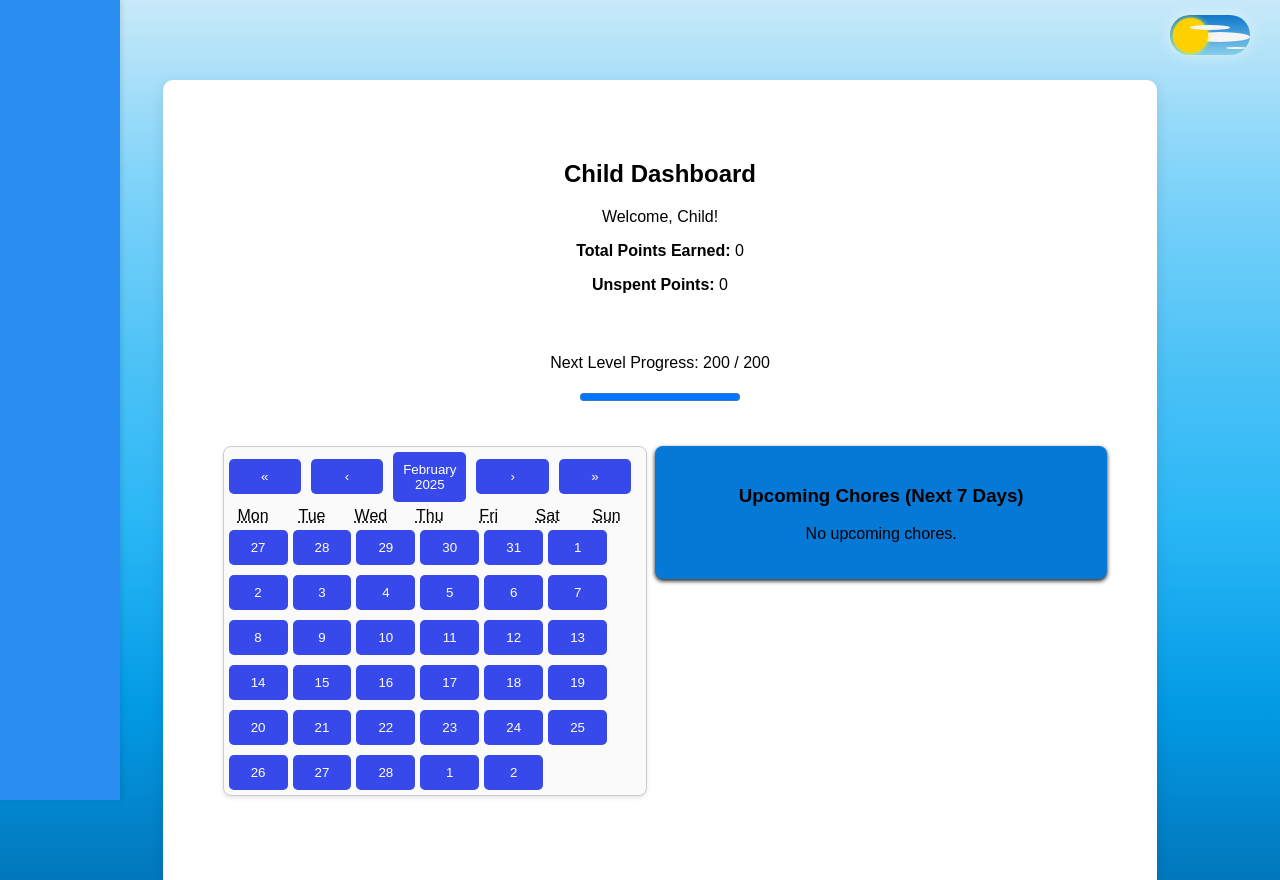
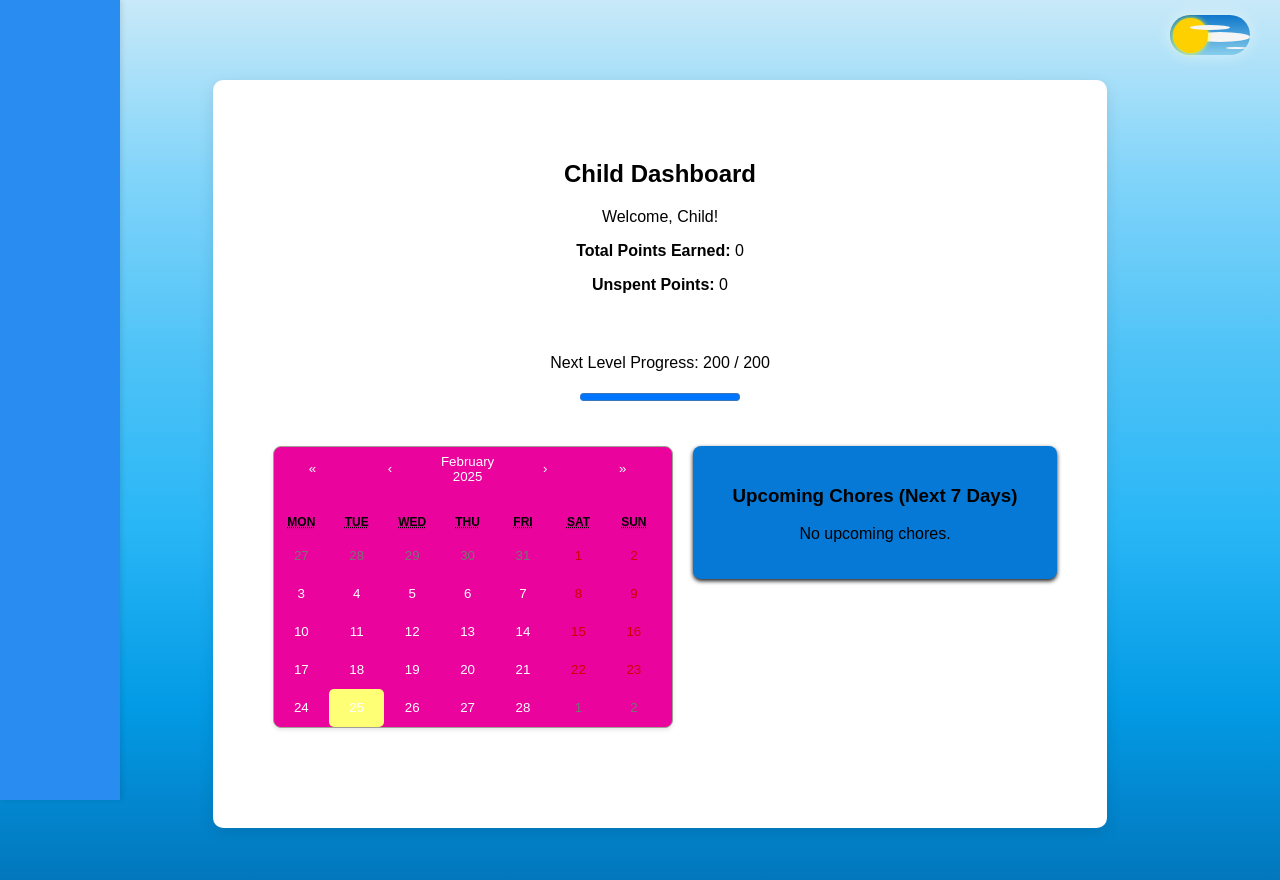
Before and after one commit to YLuin-Nie/SameTeamApp, a React (Create React App) app: page /child-dashboard in a window 1280 px wide. Built offline with nearby package versions, Linux system fonts and the light colour scheme.

Commit message:
this calendar is killing me

```diff
--- a/src/App.css
+++ b/src/App.css
@@ -100,7 +100,6 @@
 .calendar-section {
   flex: 1;
   max-width: 500px; /* Increase the size of the calendar container */
-
   align-items: center; /* Center the calendar horizontally */
   padding-top: 20px; /* Add space at the top */
   border-radius: 8px;
@@ -109,7 +108,7 @@
 }
 .react-calendar__month-view__days {
   display: grid;
-  grid-template-columns: repeat(7, 1fr); /* Forces 7 equal columns */
+  grid-template-columns: repeat(8, 1fr); /* Forces 7 equal columns */
 }
 
 .react-calendar__navigation {
--- /dev/null
+++ b/src/components/Calendar.css
@@ -0,0 +1,155 @@
+.react-calendar {
+  width: 400px;
+  max-width: 100%;
+  background: rgb(234, 3, 157);
+  border: 1px solid #a0a096;
+  font-family: 'Arial', 'Helvetica', sans-serif;
+  line-height: 1.125em;
+}
+
+.react-calendar--doubleView {
+  width: 700px;
+}
+
+.react-calendar--doubleView .react-calendar__viewContainer {
+  display: flex;
+  margin: -0.5em;
+}
+
+.react-calendar--doubleView .react-calendar__viewContainer > * {
+  width: 50%;
+  margin: 0.5em;
+}
+
+.react-calendar,
+.react-calendar *,
+.react-calendar *:before,
+.react-calendar *:after {
+  -moz-box-sizing: border-box;
+  -webkit-box-sizing: border-box;
+  box-sizing: border-box;
+}
+
+.react-calendar button {
+  margin: 0;
+  border: 0;
+  outline: none;
+}
+
+.react-calendar button:enabled:hover {
+  cursor: pointer;
+}
+
+.react-calendar__navigation {
+  display: flex;
+  height: 44px;
+  margin-bottom: 1em;
+}
+
+.react-calendar__navigation button {
+  min-width: 44px;
+  background: none;
+}
+
+.react-calendar__navigation button:disabled {
+  background-color: #f0f0f0;
+}
+
+.react-calendar__navigation button:enabled:hover,
+.react-calendar__navigation button:enabled:focus {
+  background-color: #e6e6e6;
+}
+
+.react-calendar__month-view__weekdays {
+  text-align: center;
+  text-transform: uppercase;
+  font: inherit;
+  font-size: 0.75em;
+  font-weight: bold;
+}
+
+.react-calendar__month-view__weekdays__weekday {
+  padding: 0.5em;
+}
+
+.react-calendar__month-view__weekNumbers .react-calendar__tile {
+  display: flex;
+  align-items: center;
+  justify-content: center;
+  font: inherit;
+  font-size: 0.75em;
+  font-weight: bold;
+}
+
+.react-calendar__month-view__days__day--weekend {
+  color: #d10000;
+}
+
+.react-calendar__month-view__days__day--neighboringMonth,
+.react-calendar__decade-view__years__year--neighboringDecade,
+.react-calendar__century-view__decades__decade--neighboringCentury {
+  color: #757575;
+}
+
+.react-calendar__year-view .react-calendar__tile,
+.react-calendar__decade-view .react-calendar__tile,
+.react-calendar__century-view .react-calendar__tile {
+  padding: 2em 0.5em;
+}
+
+.react-calendar__tile {
+  max-width: 100%;
+  padding: 10px 6.6667px;
+  background: none;
+  text-align: center;
+  font: inherit;
+  font-size: 0.833em;
+}
+
+.react-calendar__tile:disabled {
+  background-color: #f0f0f0;
+  color: #ababab;
+}
+
+.react-calendar__month-view__days__day--neighboringMonth:disabled,
+.react-calendar__decade-view__years__year--neighboringDecade:disabled,
+.react-calendar__century-view__decades__decade--neighboringCentury:disabled {
+  color: #cdcdcd;
+}
+
+.react-calendar__tile:enabled:hover,
+.react-calendar__tile:enabled:focus {
+  background-color: #e6e6e6;
+}
+
+.react-calendar__tile--now {
+  background: #ffff76;
+}
+
+.react-calendar__tile--now:enabled:hover,
+.react-calendar__tile--now:enabled:focus {
+  background: #ffffa9;
+}
+
+.react-calendar__tile--hasActive {
+  background: #76baff;
+}
+
+.react-calendar__tile--hasActive:enabled:hover,
+.react-calendar__tile--hasActive:enabled:focus {
+  background: #a9d4ff;
+}
+
+.react-calendar__tile--active {
+  background: #006edc;
+  color: white;
+}
+
+.react-calendar__tile--active:enabled:hover,
+.react-calendar__tile--active:enabled:focus {
+  background: #1087ff;
+}
+
+.react-calendar--selectRange .react-calendar__tile--hover {
+  background-color: #e6e6e6;
+}
--- a/src/components/pages/ChildDashboard.js
+++ b/src/components/pages/ChildDashboard.js
@@ -4,6 +4,7 @@
 import { getCurrentUser, getUserPoints, getTotalPoints, getUserLevelFromStorage, getChores } from "../utils/localStorageUtils";
 import { useNavigate } from 'react-router-dom';
 import Calendar from 'react-calendar';
+import '../Calendar.css';
 
 function ChildDashboard() {
     const [selectedDate, setSelectedDate] = useState(null);
```
